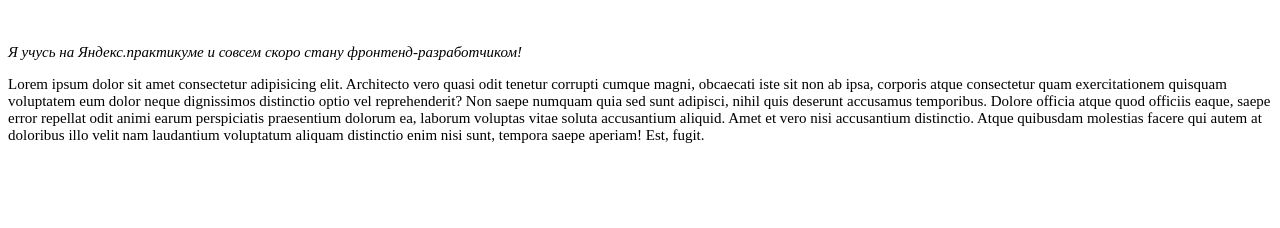
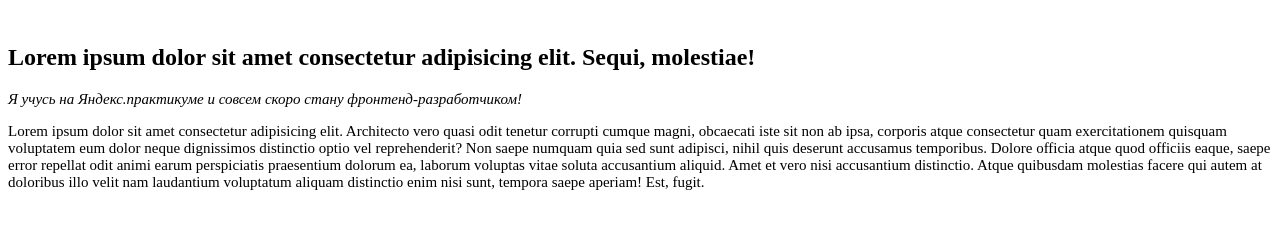
Before and after one commit to Khimichek/first-project, a plain HTML site: page index.html in a window 1280 px wide. Shown: the part 210-438 px from the top of the page. Drawn offline with Linux system fonts and the light colour scheme.

Commit message:
правки в html

```diff
--- a/index.html
+++ b/index.html
@@ -8,6 +8,7 @@
 </head>
 <body>
     <h1 class="title">Мой первый проект на Яндекс.Практикуме ляляля</h1>
+    <h2>Lorem ipsum dolor sit amet consectetur adipisicing elit. Sequi, molestiae!</h2>
     <p class="text">Я учусь на Яндекс.практикуме и совсем скоро стану фронтенд-разработчиком!</p>
     <p class="text2">Lorem ipsum dolor sit amet consectetur adipisicing elit. Architecto vero quasi odit tenetur corrupti cumque magni, obcaecati iste sit non ab ipsa, corporis atque consectetur quam exercitationem quisquam voluptatem eum dolor neque dignissimos distinctio optio vel reprehenderit? Non saepe numquam quia sed sunt adipisci, nihil quis deserunt accusamus temporibus. Dolore officia atque quod officiis eaque, saepe error repellat odit animi earum perspiciatis praesentium dolorum ea, laborum voluptas vitae soluta accusantium aliquid. Amet et vero nisi accusantium distinctio. Atque quibusdam molestias facere qui autem at doloribus illo velit nam laudantium voluptatum aliquam distinctio enim nisi sunt, tempora saepe aperiam! Est, fugit.</p>
 </body>
```
